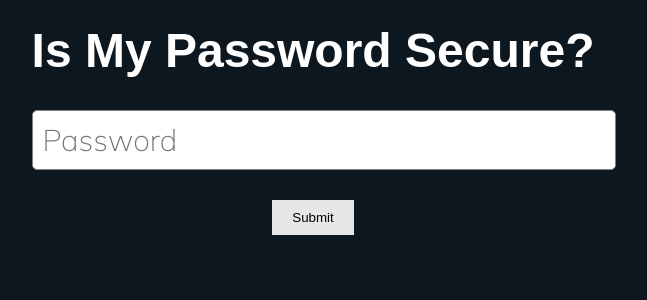
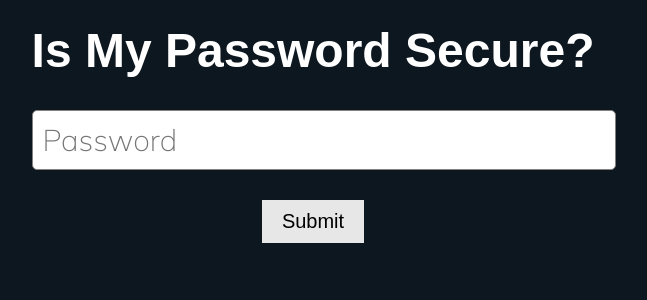
Before and after one commit to anachevv/password-evaluator, a Flask app: page / in a window 1280 px wide. Shown: the part 259-559 px from the top of the page, without its empty margins (327-974 px from the left). Run offline with Flask 3, Linux system fonts and the light colour scheme.

Commit message:
submit button enlarged

```diff
--- a/static/styling.css
+++ b/static/styling.css
@@ -56,6 +56,7 @@ input[type=password] {
     display: block;
     margin-top: 20px;
     margin-bottom: 10px;
+    font-size: 1.25em;
 }
 
 
```
